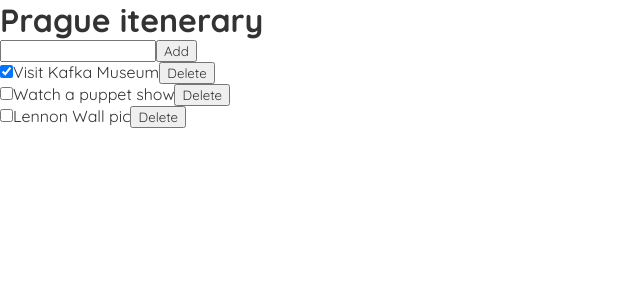
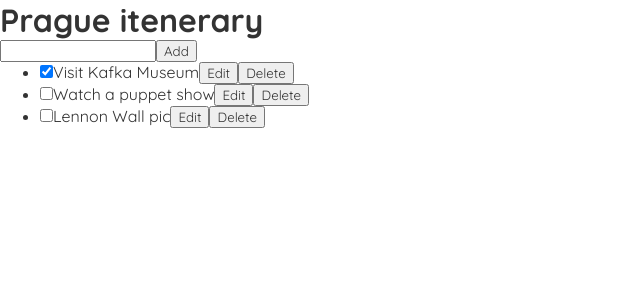
Before and after one commit to Masood-zone/todo-test-app, a React (Create React App) app: page / in a window 1280 px wide. Shown: the top 300 px of the page, without its empty margins (0-640 px from the left). Built offline with nearby package versions, Linux system fonts and the light colour scheme.

Commit message:
Simple todo app using useReducer hook

```diff
--- a/src/App.js
+++ b/src/App.js
@@ -1,4 +1,4 @@
-import { useState } from "react";
+import { useReducer, useState } from "react";
 import TaskList from "./components/TaskList";
 
 let nextId = 3;
@@ -8,31 +8,53 @@
   { id: 2, text: "Lennon Wall pic", done: false },
 ];
 
+function tasksReducer(tasks, action) {
+  if (action.type === "added") {
+    return [...tasks, { id: action.id, text: action.text, done: false }];
+  } else if (action.type === "changed") {
+    return tasks.map((task) => {
+      if (task.id === action.task.id) {
+        return action.task;
+      } else {
+        return task;
+      }
+    });
+  } else if (action.type === "deleted") {
+    return tasks.filter((task) => task.id !== action.id);
+  } else {
+    throw Error("Unknown action!" + action.type);
+  }
+}
+
 function App() {
   const [text, setText] = useState("");
-  const [tasks, setTasks] = useState(initialTasks);
+  const [tasks, dispatch] = useReducer(tasksReducer, initialTasks);
+  // Using Reducers describing the user's intent
+  function handleAddTask(text) {
+    dispatch({
+      type: "added",
+      id: nextId++,
+      text: text,
+    });
+  }
 
-  const handleOnAddTask = (e) => {
-    e.preventDefault();
-  };
-  const handleChangeTask = (task) => {
-    setTasks(
-      tasks.map((checked) => {
-        if (checked.id === task.id) {
-          return task;
-        } else {
-          return checked;
-        }
-      })
-    );
-  };
-  const handleDeleteTask = (id) => {
-    setTasks(tasks.filter((idx) => idx.id !== id));
-  };
+  function handleChangeTask(task) {
+    dispatch({
+      type: "changed",
+      task: task,
+    });
+  }
+
+  function handleDeleteTask(taskId) {
+    dispatch({
+      type: "deleted",
+      id: taskId,
+    });
+  }
   return (
     <div>
       <h1>Prague itenerary</h1>
-      <form onSubmit={handleOnAddTask}>
+      <form onSubmit={handleAddTask}>
         <input
           type="text"
           onChange={(e) => setText(e.target.value)}
--- a/src/components/TaskList.js
+++ b/src/components/TaskList.js
@@ -1,19 +1,57 @@
-import React from "react";
+import React, { useState } from "react";
 
-function TaskList({ tasks, onChangeTask, onDeleteTask, onChange }) {
-  return tasks.map((task) => {
-    return (
-      <div key={task.id}>
-        <input
-          type="checkbox"
-          checked={task.done}
-          onChange={(e) => onChangeTask({ ...task, done: e.target.checked })}
-        />
-        {task.text}
-        <button onClick={() => onDeleteTask(task.id)}>Delete</button>
-      </div>
-    );
-  });
+export default function TaskList({ tasks, onChangeTask, onDeleteTask }) {
+  return (
+    <ul>
+      {tasks.map((task) => (
+        <li key={task.id}>
+          <Task task={task} onChange={onChangeTask} onDelete={onDeleteTask} />
+        </li>
+      ))}
+    </ul>
+  );
 }
 
-export default TaskList;
+function Task({ task, onChange, onDelete }) {
+  const [isEditing, setIsEditing] = useState(false);
+  let taskContent;
+  if (isEditing) {
+    taskContent = (
+      <>
+        <input
+          value={task.text}
+          onChange={(e) =>
+            onChange({
+              ...task,
+              text: e.target.value,
+            })
+          }
+        />
+        <button onClick={() => setIsEditing(false)}>Save</button>
+      </>
+    );
+  } else {
+    taskContent = (
+      <>
+        {task.text}
+        <button onClick={() => setIsEditing(true)}>Edit</button>
+      </>
+    );
+  }
+  return (
+    <label>
+      <input
+        type="checkbox"
+        checked={task.done}
+        onChange={(e) => {
+          onChange({
+            ...task,
+            done: e.target.value,
+          });
+        }}
+      />
+      {taskContent}
+      <button onClick={() => onDelete(task.id)}>Delete</button>
+    </label>
+  );
+}
```
